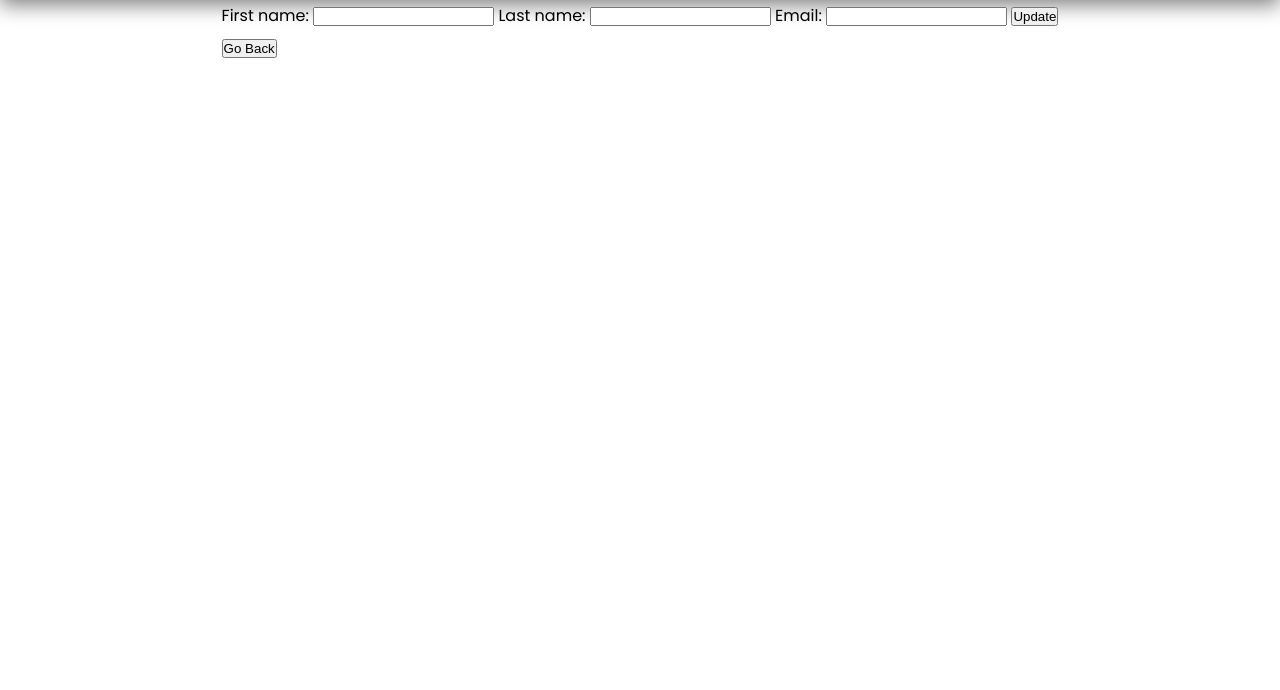
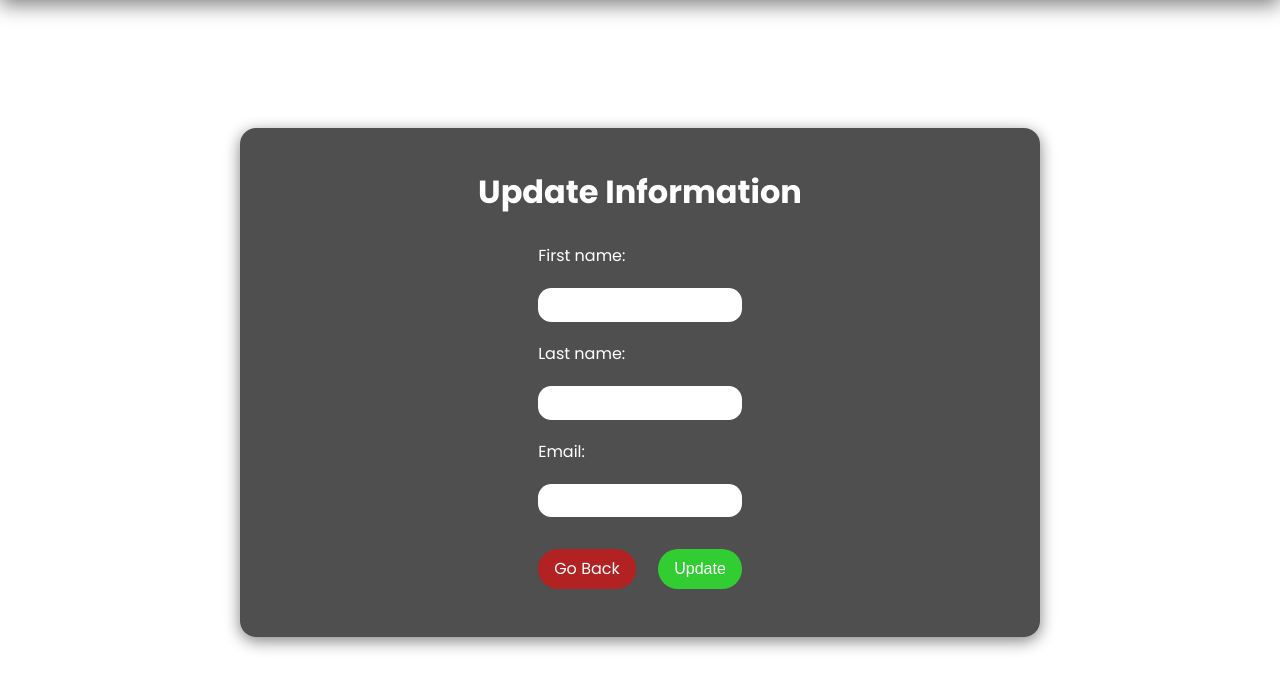
Before and after one commit to EclecticOwl/django-blog, a Django app: page /profile/edit in a window 1280 px wide. Shown: the part 70-760 px from the top of the page. Run offline with Django 4.2, Linux system fonts and the light colour scheme; the visitor is signed in with stand-in values (Sample User, id 1).

Commit message:
Added some styling to the edit profile page.

```diff
--- a/core/templates/edit_profile.html
+++ b/core/templates/edit_profile.html
@@ -3,14 +3,18 @@
 
 {% block content %}
 
-<div class="edit-account-container">
+<div class="form-container">
+    <h1>Update Information</h1>
     <form action="" method="post">
         {% csrf_token %}
 
         {{ form }}
-        <button type="submit">Update</button>
+
+        <div>
+            <a class="go-back" href="{% url 'user-profile' %}">Go Back</a>
+            <button type="submit">Update</button>
+        </div>
     </form>
-    <a href="{% url 'user-profile' %}"><button>Go Back</button></a>
 </div>
 
 {% endblock content %}
--- a/static/css/main.css
+++ b/static/css/main.css
@@ -94,17 +94,32 @@ nav {
 .form-container input:focus {
     outline: none;
 }
-.form-container button {
-    margin-top: 8em;
-    border-radius: 1em;
-    padding: .5em;
-    width: 10em;
-    margin: 0 auto;
-    font-family: inherit;
-}
+
 .form-container ul {
     list-style-type: none;
 }
+.form-container div {
+    margin-top: 1em;
+    display: flex;
+    justify-content: space-between;
+    gap: .5em;
+}
+.form-container .go-back, button {
+    border: none;
+    padding: .25em 1em;
+    border-radius: 1.5em;
+    color: white;
+    font-size: inherit;
+}
+.form-container button {
+    background-color: limegreen;
+}
+.go-back {
+    background-color: firebrick;
+    text-decoration: none;
+}
+
+
 
 /* Account Styling */
 
```
